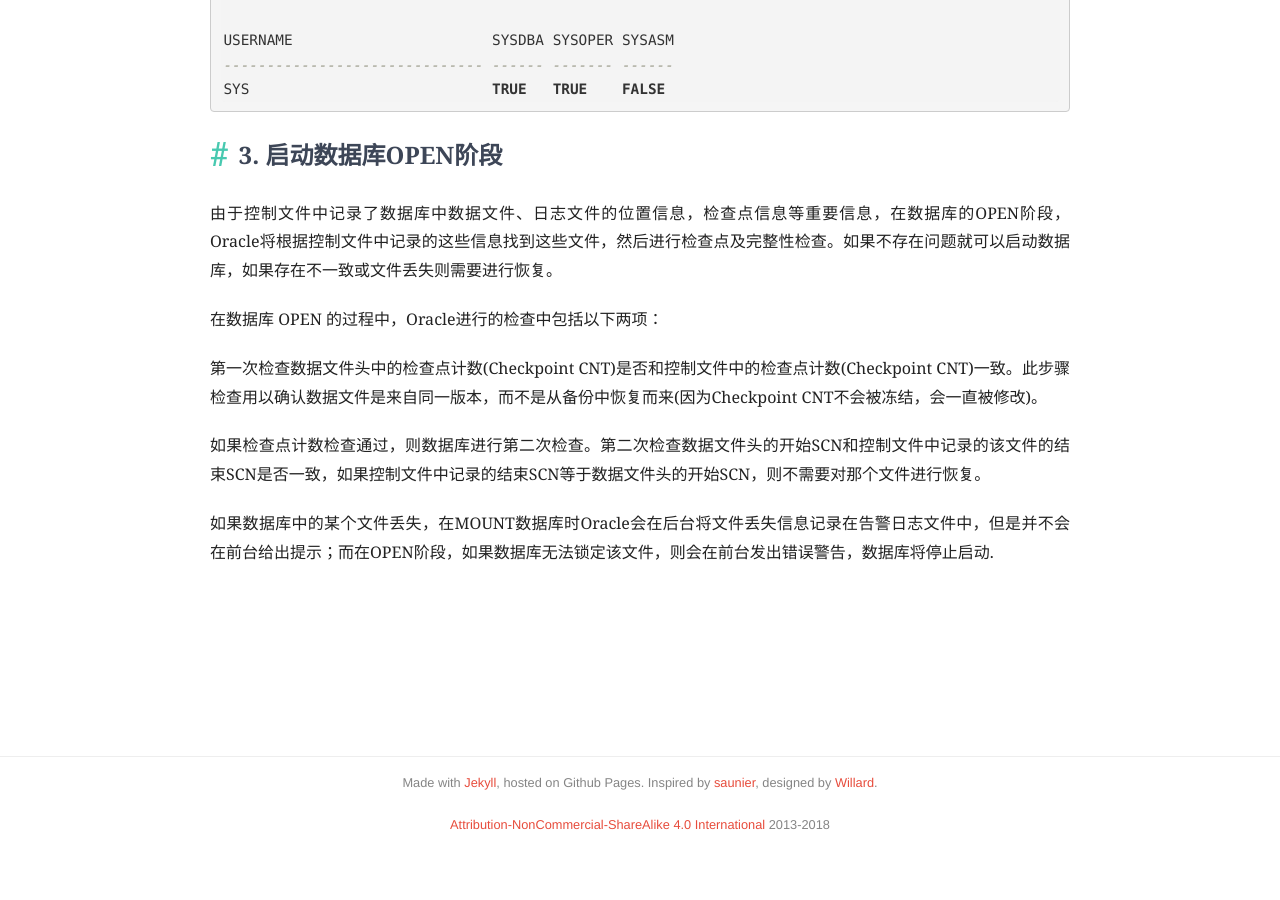
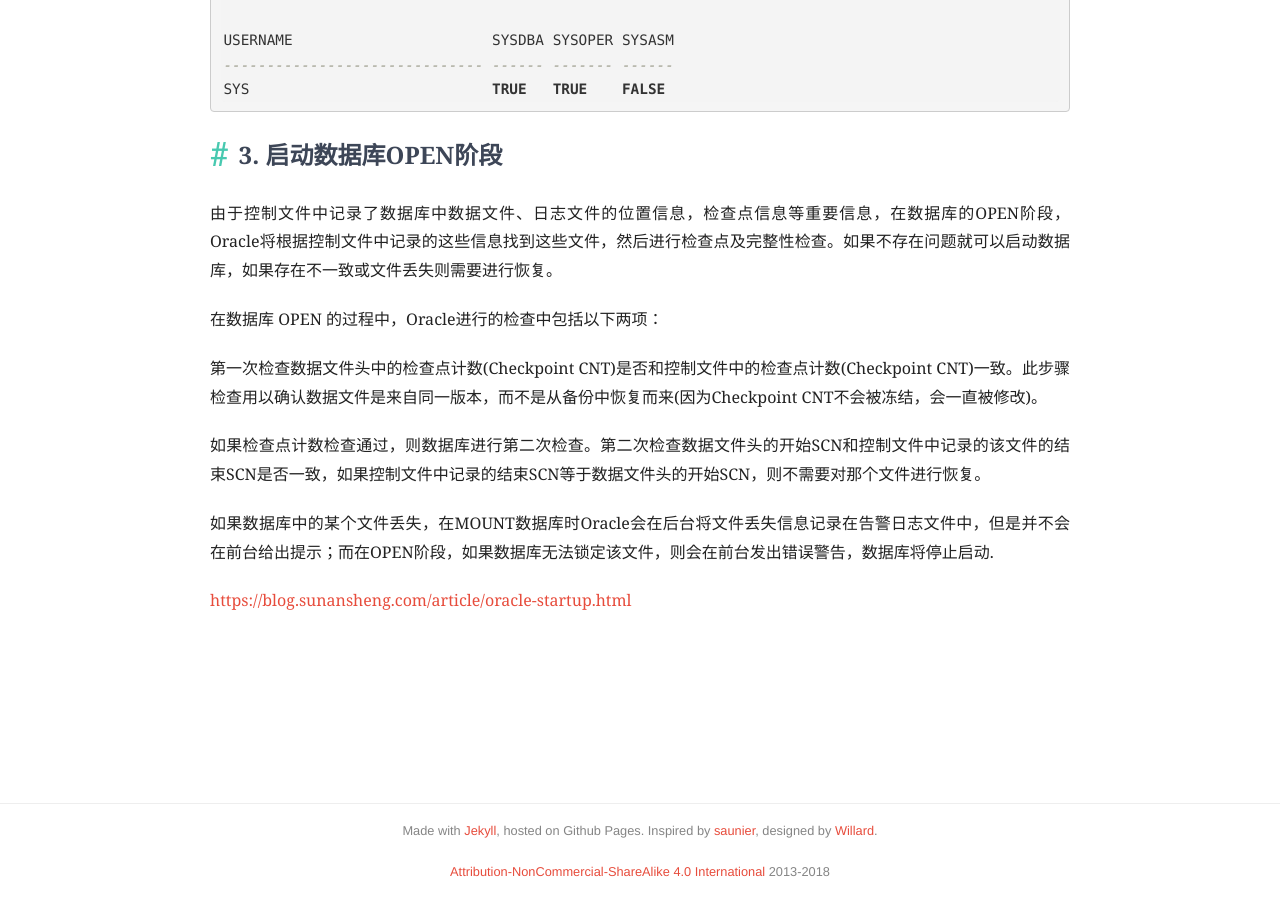
Before and after one commit to sunansheng/sunansheng.github.io, a Jekyll site: the page built from _posts/2018-06-20-oracle-startup.md, in a window 1280 px wide and 900 px high, scrolled down 9260 px. Built offline with Jekyll 4.4.1, drawn with Linux system fonts in a browser that asks for light colours; nearby versions of some CDN libraries; before the commit the page ends 10113 px from its top, so only the background shows below that.

Commit message:
本文地址

```diff
--- a/_layouts/post.html
+++ b/_layouts/post.html
@@ -42,6 +42,7 @@ layout: default
           </div>
   	   {{ content }}
   	</div>
+<a href="{{ site.url }}{{ page.url }}">{{ site.url }}{{ page.url }}  </a>
 	</div>
 
 {% include new-old.html %}
```
